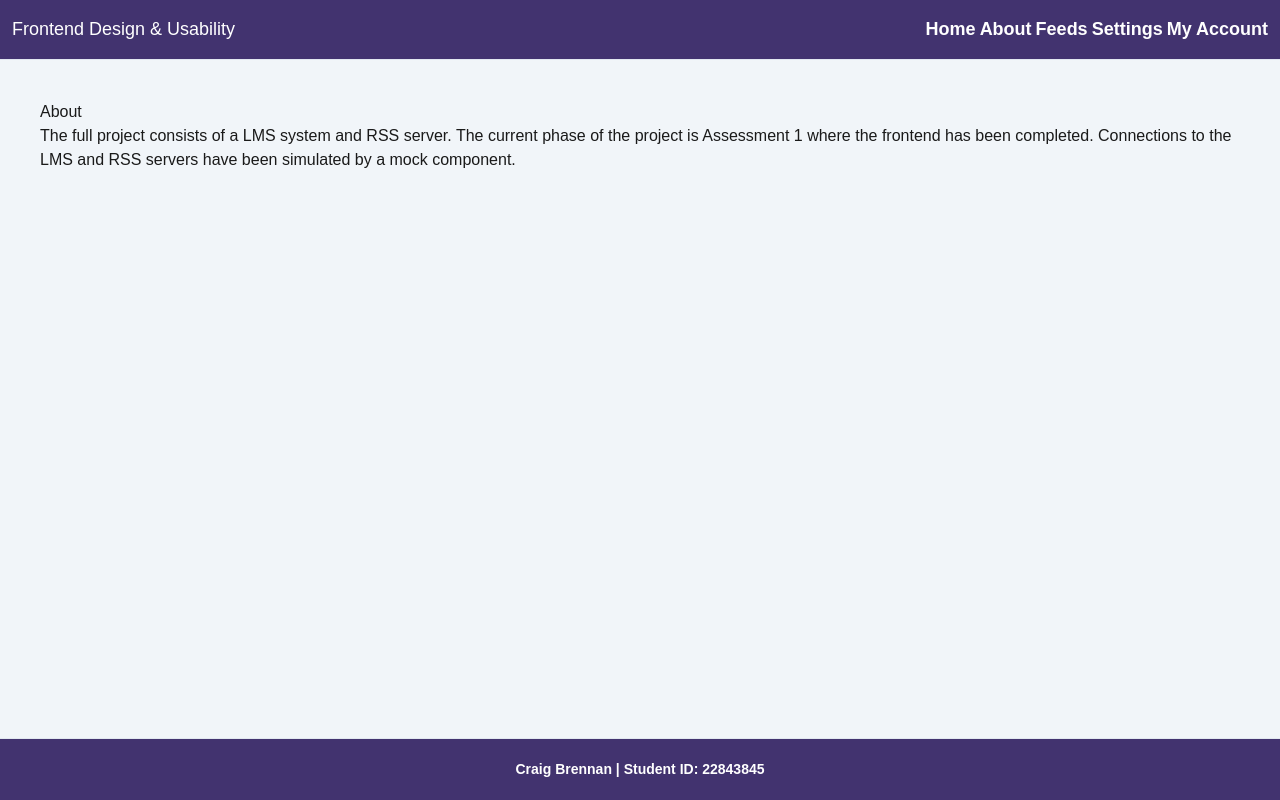
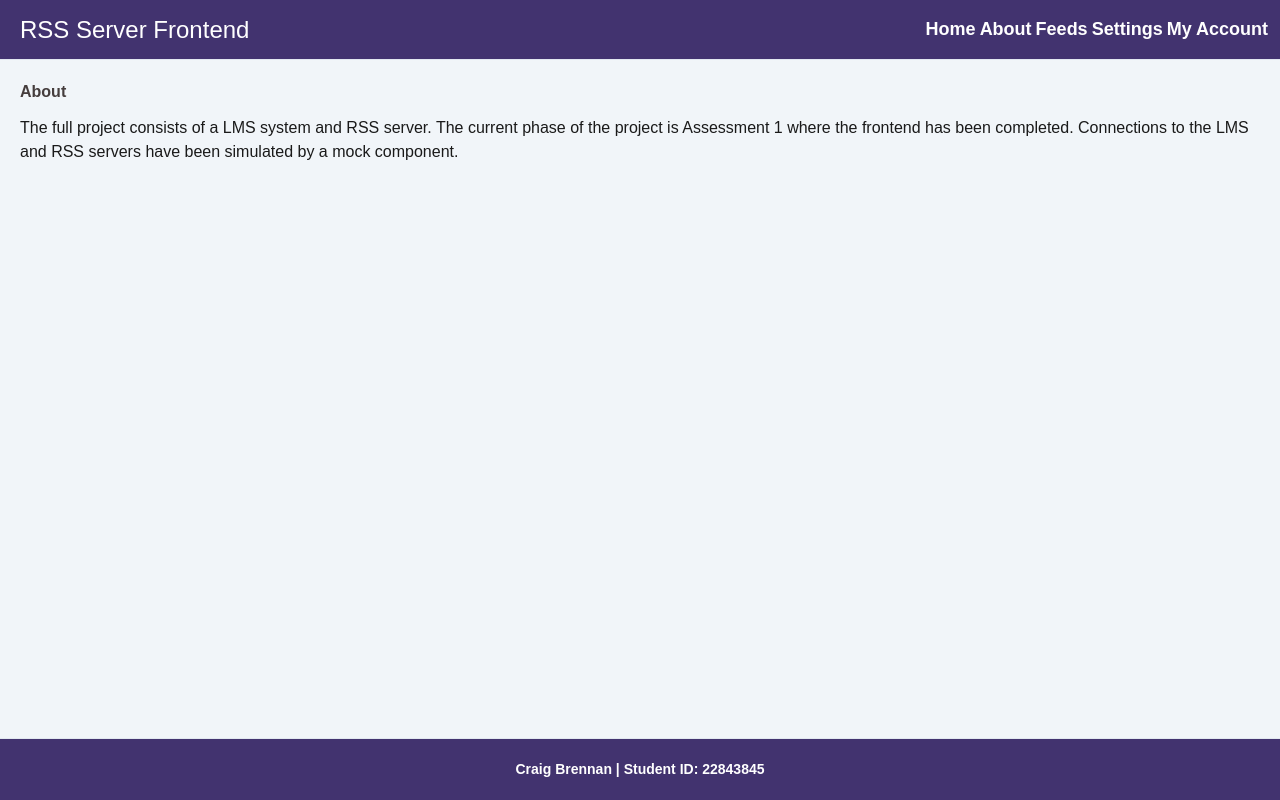
Before and after one commit to cbspace/rss-lms-platform, a Next.js app: page /about in a window 1280 px wide. Built offline with nearby package versions, Linux system fonts and the light colour scheme.

Commit message:
Feature: Updates to colours and layout

```diff
--- a/app/about/page.tsx
+++ b/app/about/page.tsx
@@ -2,7 +2,7 @@
 export default function Page() {
   return (
     <div id="About">
-      <h2>About</h2>
+      <h1>About</h1>
       <p>
         The full project consists of a LMS system and RSS server. The current phase of the project is Assessment 1 where the frontend has been completed.
         Connections to the LMS and RSS servers have been simulated by a mock component.
--- a/app/account/page.tsx
+++ b/app/account/page.tsx
@@ -2,7 +2,7 @@
 export default function Page() {
   return (
     <div id="Account">
-      <h2>Account</h2>
+      <h1>Account</h1>
       <p>Your account</p>
     </div>
   );
--- a/app/components/Header.module.css
+++ b/app/components/Header.module.css
@@ -6,7 +6,8 @@
   background-color: var(--elementBackground);
   border-bottom: 1px solid;
   border-color: var(--elementBorder);
-  padding: 12px;
+  padding-left: 20px;
+  padding-right: 12px;
   position: relative;
   overflow: visible;
   z-index: 100;
@@ -14,7 +15,7 @@
 }
 
 .title {
-  font-size: 18px;
+  font-size: 24px;
   color: var(--elementForeground);
   white-space: nowrap;
 }
--- a/app/components/Header.tsx
+++ b/app/components/Header.tsx
@@ -6,7 +6,7 @@ import NavSections from "./NavSections";
 export default function Header() {
   return (
     <header className={styles.header}>
-      <span className={styles.title}>Frontend Design & Usability</span>
+      <span className={styles.title}>RSS Server Frontend</span>
       <NavSections />
     </header>
   );
--- a/app/components/NavSections.module.css
+++ b/app/components/NavSections.module.css
@@ -17,10 +17,11 @@
   padding: 4 16 4 16;
   text-decoration: none;
   white-space: nowrap;
+  border-radius: 20px;
 }
 
 .navLink:hover {
-  background-color: #8c892e;
+  background-color: rgb(81, 116, 35);
 }
 
 .hamburger {
@@ -63,5 +64,6 @@
     color: var(--accentForeground);
     border-bottom: 1px solid;
     border-color: var(--elementBorder);
+    border-radius: 0px;
   }
 }
--- a/app/feeds/page.tsx
+++ b/app/feeds/page.tsx
@@ -2,7 +2,7 @@
 export default function Page() {
   return (
     <div id="Feeds">
-      <h2>Feeds</h2>
+      <h1>Feeds</h1>
       <p>Feeds here</p>
     </div>
   );
--- a/app/globals.css
+++ b/app/globals.css
@@ -8,17 +8,19 @@
   --elementBorder:#e2e8f0;
   --accentBackground: #c1bad8;
   --accentForeground: #42336fd3;
+  --headingColour: rgb(69, 61, 61);
   --footer-height: 80px;
 }
 
 [data-theme="dark"] {
   --background: #1e1c1e;
   --foreground: #ededed;
-  --elementBackground: #33183f;
-  --elementForeground: #a5adb9;
+  --elementBackground: #592468;
+  --elementForeground: #c6cfdc;
   --elementBorder:#2c1828;
-  --accentBackground: #592468;;
+  --accentBackground: #4E3D53;
   --accentForeground: #ededed;
+  --headingColour: rgb(154, 190, 192);
 }
 
 @theme inline {
@@ -43,6 +45,13 @@ body {
   transition: background-color 0.2s, color 0.2s;
 }
 
+h1 {
+  font-size: 32;
+  font-weight: bold;
+  color: var(--headingColour);
+  padding-bottom: 0.75em;
+}
+
 html {
   scroll-padding-top: 64px;
 }
--- a/app/icon.tsx
+++ b/app/icon.tsx
@@ -14,7 +14,7 @@ export default function Icon() {
     (
       <div
         style={{
-            background: '#42336f',
+            background: '#592468',
             width: '100%',
             height: '100%',
             display: 'flex',
--- a/app/layout.tsx
+++ b/app/layout.tsx
@@ -17,8 +17,8 @@ const geistMono = Geist_Mono({
 });
 
 export const metadata: Metadata = {
-  title: "RSS Client",
-  description: "Generated by create next app",
+  title: "RSS Server Frontend",
+  description: "Interface to the RSS LMS Platform",
 };
 
 export default function RootLayout({
@@ -55,7 +55,7 @@ export default function RootLayout({
       <body className="min-h-full flex flex-col">
         <ThemeProvider>
           <Header />
-          <main className="flex-1 min-h-0 p-10">
+          <main className="flex-1 min-h-0 p-5">
             {children}
           </main>
           <Footer />
--- a/app/page.tsx
+++ b/app/page.tsx
@@ -1,8 +1,9 @@
 // app/page.tsx
 export default function Page() {
   return (
-    <div>
-      Welcome to the LMS RSS Platform. Stay tuned for more to come!
+    <div id="home">
+      <h1>Welcome</h1>
+      Welcome to the LMS RSS Server Platform! This platform has been designed to make collation and distribution of RSS feeds simple.
     </div>
   );
 }
--- a/app/settings/page.tsx
+++ b/app/settings/page.tsx
@@ -3,8 +3,8 @@ import ThemeToggle from "../components/ThemeToggle";
 
 export default function Page() {
   return (
-    <div id="Settings" className="pt-16">
-      <h2>Settings</h2>
+    <div id="Settings" >
+      <h1>Settings</h1>
       <p>Settings here</p>
       <div className="mt-8 p-4 border-element-border rounded bg-accent-background">
         <ThemeToggle />
```
